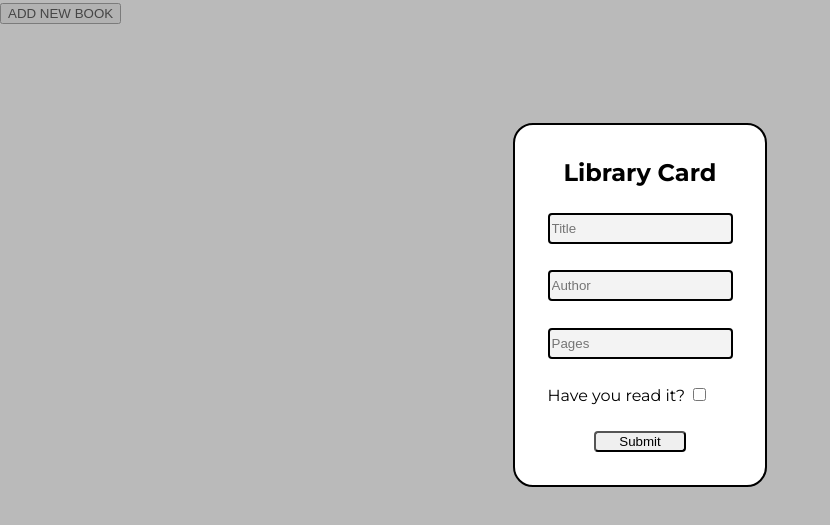
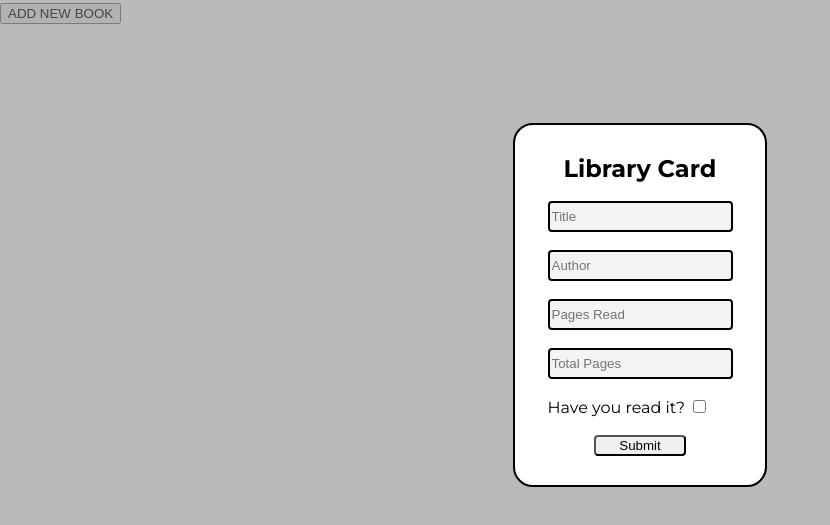
Before and after one commit to paritoshparashar/Literary-Loom, a plain HTML site: page index.html in a window 1280 px wide. Both pictures are taken after a click on the button "ADD NEW BOOK". Shown: the part 95-620 px from the top of the page, without its empty margins (0-830 px from the left). Drawn offline with Linux system fonts and the light colour scheme.

Commit message:
Add the input element of type number for pagesRead

```diff
--- a/index.html
+++ b/index.html
@@ -24,7 +24,8 @@
 
         <input type="text" id="author" name="author" placeholder="Author" required>
 
-        <input type="text" id="totalPages" name="Total Pages" placeholder="Pages" required>
+        <input type="number" id="quantity" name="quantity" placeholder="Pages Read" min="0" max="2000" step="1">
+        <input type="text" id="totalPages" name="Total Pages" placeholder="Total Pages" required>
         <div class="check-read">
             <label for="haveRead">Have you read it?</label>
             <input type="checkbox" id="haveRead" name="haveRead" required>
```
